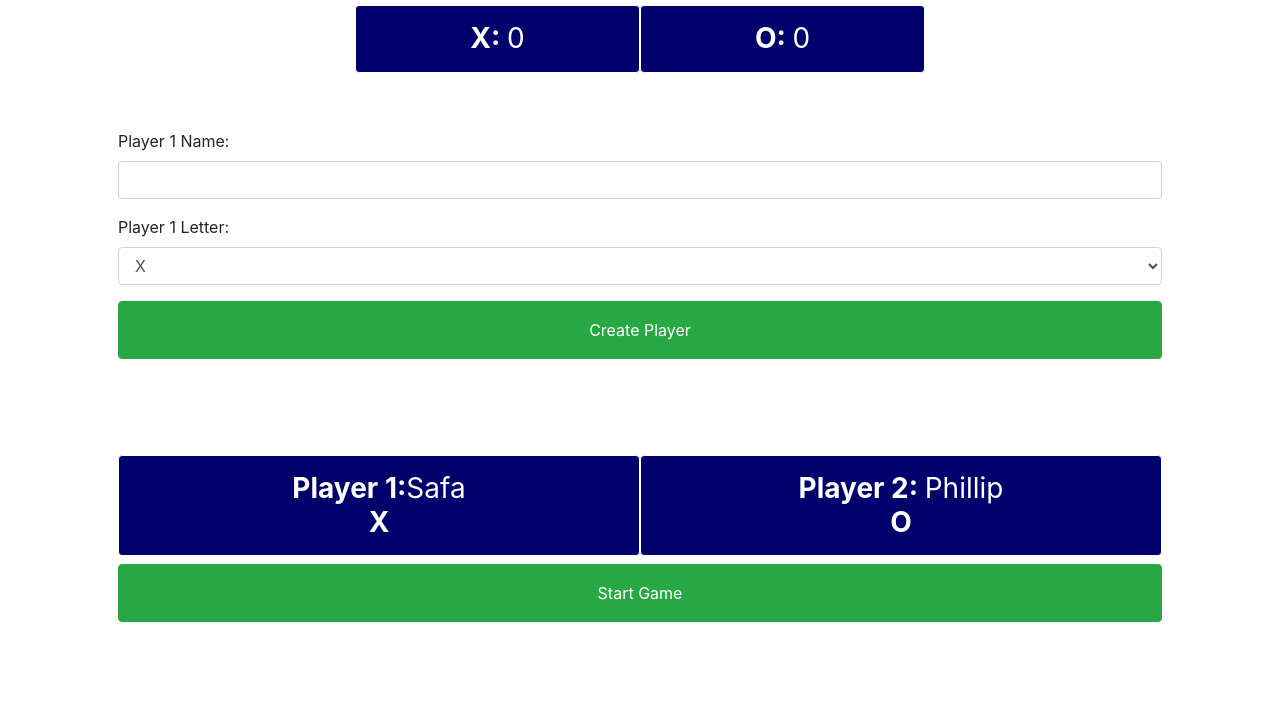
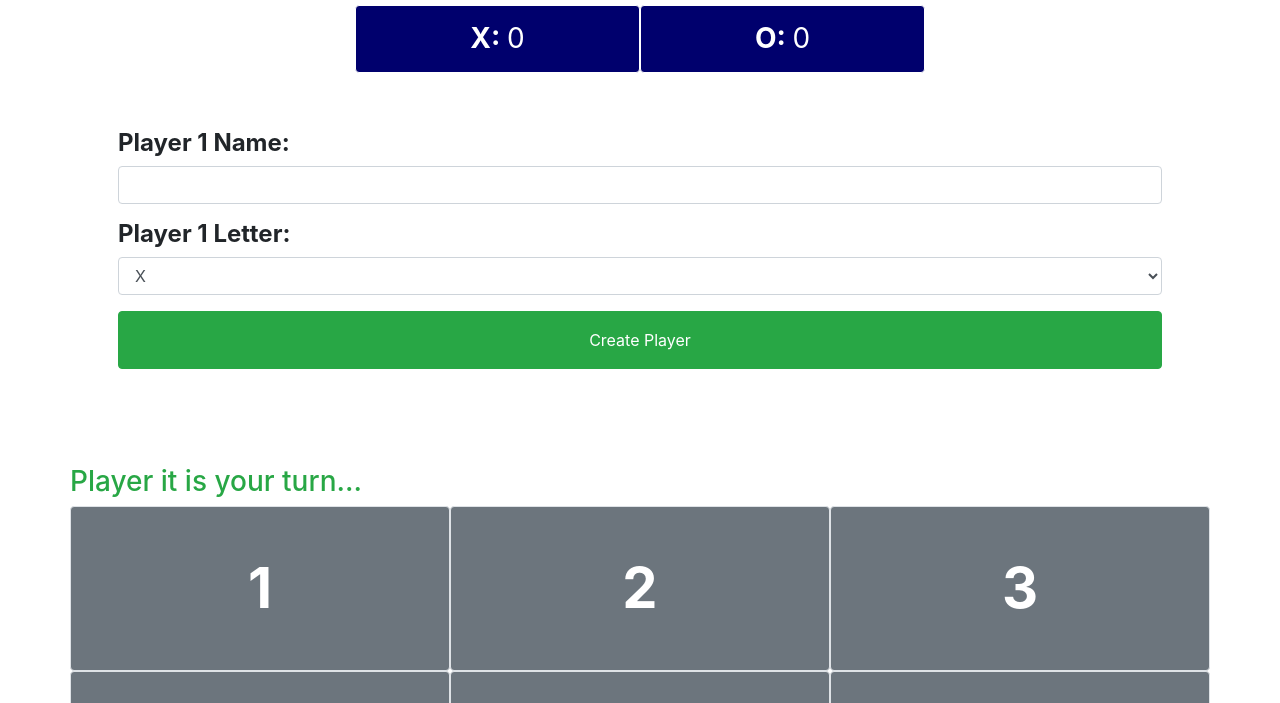
Before and after one commit to SafaErden/TicTacToe-Javascript, a plain HTML site: page index.html in a window 1280 px wide. Shown: the part 97-800 px from the top of the page. Drawn offline with nearby package versions, Linux system fonts and the light colour scheme.

Commit message:
make create palyers form labels bold

```diff
--- a/app.js
+++ b/app.js
@@ -16,13 +16,7 @@ window.onload = () => {
 	};
 
 	let scores = scoreBoard();
-	// scores.update('X');
-	// scores.update('X');
-	// scores.update('O');
-	// scores.update('X');
-	// scores.update('O');
-	// scores.update('X');
-	// scores.update('O');
+	document.getElementById('startGame').style.display = 'none';
 };
 let playerLetters = [];
 const Player = (name, letter) => {
@@ -52,7 +46,8 @@ createPlayer.addEventListener('click', (e) => {
 		playerLetter[0] == 'X' ? (otherLetter = 'O') : (otherLetter = 'X');
 		player2 = Player(playerName, otherLetter);
 		playerLetters.push(otherLetter);
-		console.log(player2);
+		document.getElementById('createPlayers').style.display = 'none';
+		document.getElementById('startGame').style.display = '';
 	} else {
 		return;
 	}
--- a/index.html
+++ b/index.html
@@ -27,15 +27,15 @@
       </div>
     </div>
 
-    <div class="row">
+    <div class="row" id="createPlayers">
         <form class="col p-5">
           <div class="form-group">
-            <label for="name" id="nameLabel">Player 1 Name: </label>
+            <label for="name" id="nameLabel" class="font-weight-bold h4">Player 1 Name: </label>
             <input type="text" class="form-control" id="name">
           </div>
           <div id="letterInfo" class=" font-weight-bold mb-2 text-primary"></div>
           <div class="form-group" id="letterOptions">
-            <label for="letter">Player 1 Letter:</label>
+            <label for="letter" class="font-weight-bold h4">Player 1 Letter:</label>
             <select class="form-control" id="letter">
               <option value="X">X</option>
               <option value="O">O</option>
@@ -45,7 +45,7 @@
         </form>
     </div>
 
-    <div class="row p-5">
+    <div class="row p-5" id="startGame">
             <div class="col-6 text-center h3 bg-primary text-white p-3 border border-white rounded font-weight-bold">Player 1:<span class="font-weight-normal" id="X">Safa</span>
               <div>X</div>
             </div>
```
